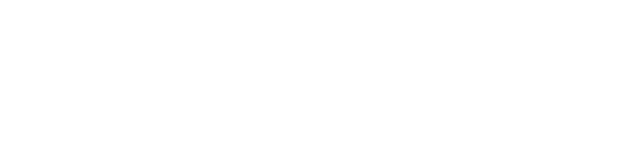
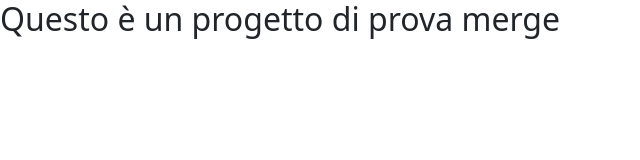
Before and after one commit to NicholasBuiatti/prova-emerge, a plain HTML site: page index.html in a window 1280 px wide. Shown: the whole page, without its empty margins (0-640 px from the left). Drawn offline with nearby package versions, Linux system fonts and the light colour scheme.

Commit message:
titoletto

```diff
--- a/index.html
+++ b/index.html
@@ -23,6 +23,8 @@
 <body>
     <div id="app">{{ message }}</div>
 
+    <h2>Questo è un progetto di prova merge</h2>
+
     <!-- VUE.JS -->
     <script src="./js/script.js"></script>
 </body>
```
